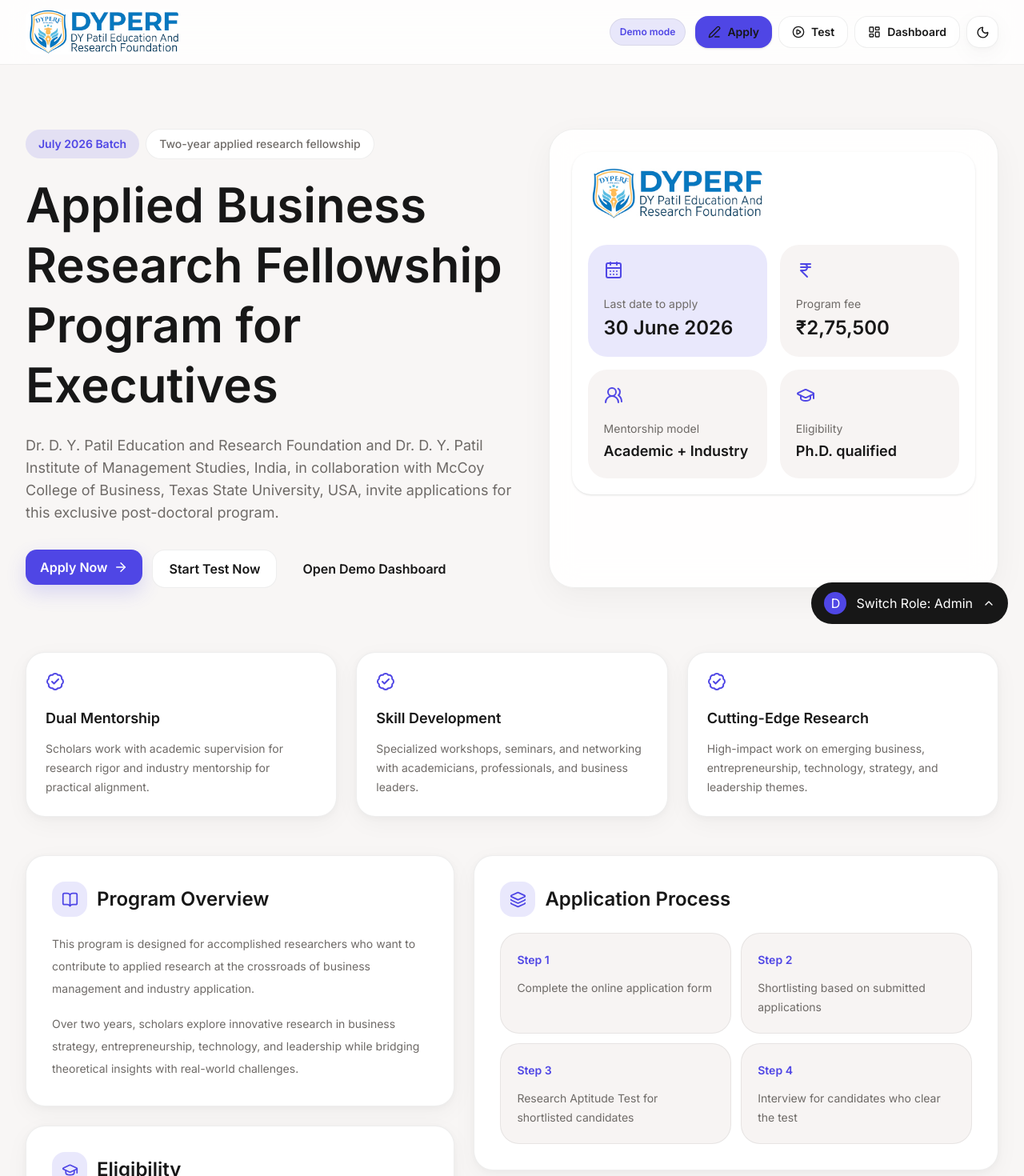
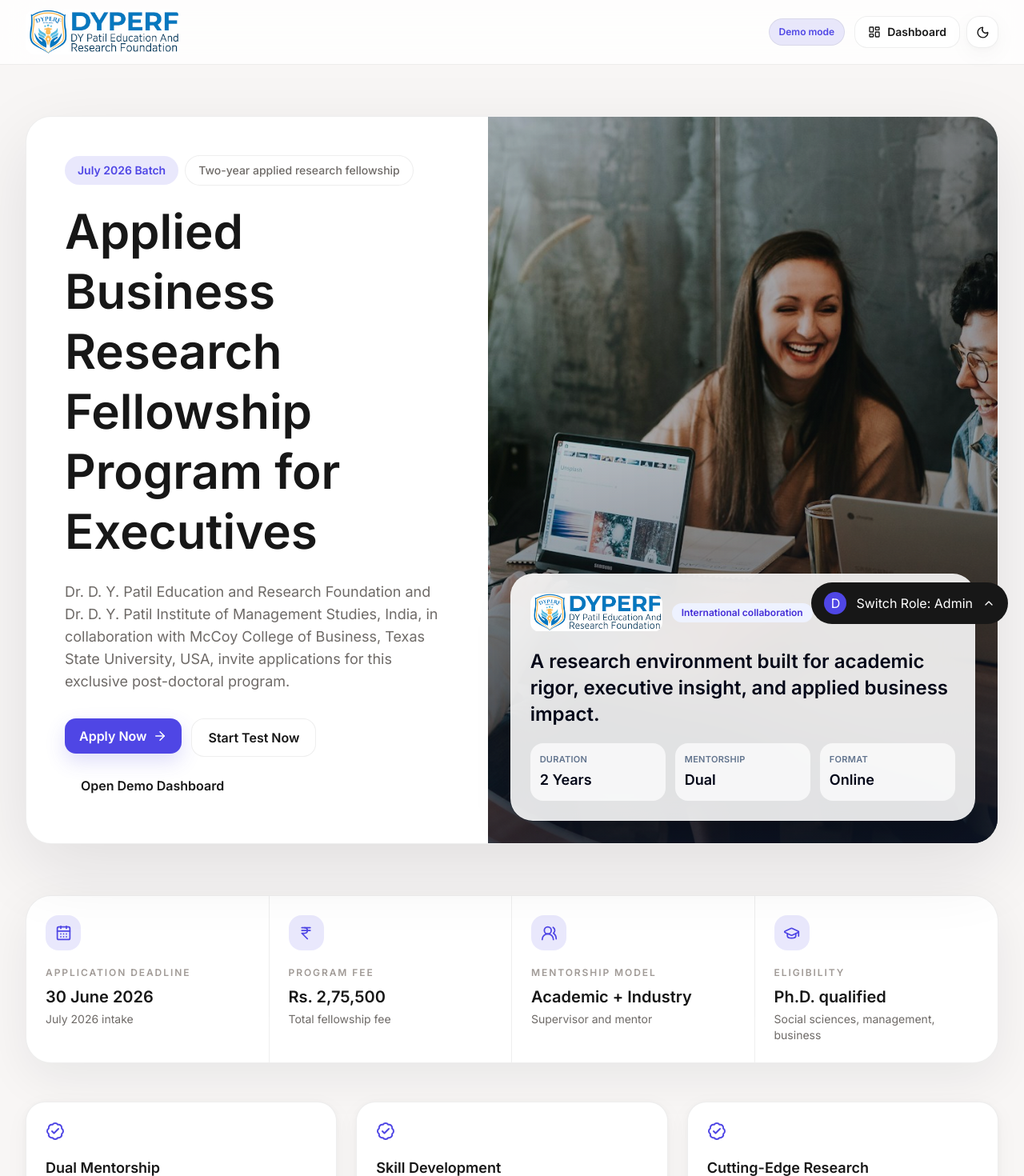
Before and after one commit to Digigit24/dypatilerp, a React (Vite) app: page / in a window 1280 px wide. Shown: the top 1470 px of the page at 80% size. Built offline with nearby package versions, Linux system fonts and the light colour scheme.

Commit message:
Polish landing page hero

```diff
--- a/src/layouts/PublicLayout.jsx
+++ b/src/layouts/PublicLayout.jsx
@@ -1,5 +1,5 @@
 import { Link, Outlet } from 'react-router-dom'
-import { LayoutDashboard, Moon, PenLine, PlayCircle, Sun } from 'lucide-react'
+import { LayoutDashboard, Moon, Sun } from 'lucide-react'
 import DevRoleSwitcher from '../components/shared/DevRoleSwitcher.jsx'
 import { useUiStore } from '../store/uiStore.js'
 
@@ -14,9 +14,7 @@
           <img src="/logo-new.jpg" alt="DYPERF" className="h-12 w-auto max-w-[190px] rounded-xl object-contain sm:h-14" />
         </Link>
         <span className="rounded-full border border-[var(--border)] bg-[var(--accent-tint)] px-3 py-2 text-xs font-semibold text-[var(--accent)]">Demo mode</span>
-        <nav className="flex w-full flex-wrap items-center gap-2 sm:w-auto sm:justify-end">
-          <Link to="/apply" className="inline-flex h-10 items-center gap-2 rounded-2xl bg-[var(--accent)] px-3 text-sm font-semibold text-white shadow-sm sm:px-4"><PenLine size={16} />Apply</Link>
-          <Link to="/test/test_001" className="inline-flex h-10 items-center gap-2 rounded-2xl border border-[var(--border)] bg-[var(--card)] px-3 text-sm font-semibold text-[var(--text)] sm:px-4"><PlayCircle size={16} />Test</Link>
+        <nav className="flex flex-wrap items-center gap-2 sm:justify-end">
           <Link to="/admin" className="inline-flex h-10 items-center gap-2 rounded-2xl border border-[var(--border)] bg-[var(--card)] px-3 text-sm font-semibold text-[var(--text)] sm:px-4"><LayoutDashboard size={16} />Dashboard</Link>
           <button type="button" className="theme-icon-button !h-10 !w-10" onClick={toggleTheme} aria-label="Toggle theme">
             {theme === 'dark' ? <Sun size={17} /> : <Moon size={17} />}
--- a/src/pages/public/LandingPage.jsx
+++ b/src/pages/public/LandingPage.jsx
@@ -59,9 +59,10 @@
   const totalInr = fees.reduce((sum, fee) => sum + Number(fee[2].replaceAll(',', '')), 0)
 
   return <div className="public-page overflow-hidden">
-    <section className="relative mx-auto grid max-w-7xl gap-8 px-4 py-10 sm:px-6 sm:py-14 lg:grid-cols-[1.05fr_.95fr] lg:px-8 lg:py-20">
-      <div className="absolute inset-x-0 top-0 -z-10 h-[520px] bg-[radial-gradient(circle_at_20%_0%,var(--accent-tint),transparent_32rem),linear-gradient(180deg,var(--card),transparent)]" />
-      <div className="flex flex-col justify-center">
+    <section className="relative px-4 py-8 sm:px-6 sm:py-12 lg:px-8 lg:py-16">
+      <div className="absolute inset-x-0 top-0 -z-10 h-[720px] bg-[linear-gradient(180deg,var(--card),transparent_78%),radial-gradient(circle_at_16%_8%,var(--accent-tint),transparent_30rem)]" />
+      <div className="mx-auto grid max-w-7xl overflow-hidden rounded-[2rem] border border-[var(--border)] bg-[var(--card)] shadow-[0_30px_90px_rgba(15,23,42,.10)] lg:grid-cols-[.95fr_1.05fr]">
+        <div className="flex min-h-[560px] flex-col justify-center p-6 sm:p-10 lg:p-12">
           <div className="mb-5 flex flex-wrap items-center gap-2">
             <span className="rounded-full bg-[var(--accent-tint)] px-4 py-2 text-sm font-semibold text-[var(--accent)]">July 2026 Batch</span>
             <span className="rounded-full border border-[var(--border)] bg-[var(--card)] px-4 py-2 text-sm font-medium text-[var(--secondary)]">Two-year applied research fellowship</span>
@@ -79,34 +80,31 @@
           </div>
         </div>
 
-      <div className="soft-panel rounded-[2rem] p-5 sm:p-7">
-        <div className="rounded-[1.5rem] bg-[var(--card)] p-5 shadow-sm">
-          <div className="flex items-center gap-4">
-            <img src="/logo-new.jpg" alt="DYPERF" className="h-16 w-auto rounded-2xl object-contain" />
+        <div className="relative min-h-[420px] lg:min-h-[560px]">
+          <img src="/landing-research.jpg" alt="Researchers collaborating in a modern academic workspace" className="absolute inset-0 h-full w-full object-cover" />
+          <div className="absolute inset-0 bg-[linear-gradient(90deg,rgba(15,23,42,.12),rgba(15,23,42,.28)),linear-gradient(180deg,transparent_45%,rgba(15,23,42,.72))]" />
+          <div className="absolute bottom-5 left-5 right-5 rounded-[1.75rem] border border-white/20 bg-white/88 p-5 text-slate-950 shadow-2xl backdrop-blur-xl sm:bottom-7 sm:left-7 sm:right-7 sm:p-6">
+            <div className="flex flex-wrap items-center gap-3">
+              <img src="/logo-new.jpg" alt="DYPERF" className="h-12 w-auto rounded-xl object-contain" />
+              <span className="rounded-full bg-indigo-50 px-3 py-1 text-xs font-semibold text-indigo-700">International collaboration</span>
             </div>
-          <div className="mt-8 grid gap-4 sm:grid-cols-2">
-            <div className="rounded-3xl bg-[var(--accent-tint)] p-5">
-              <CalendarDays className="text-[var(--accent)]" size={24} />
-              <p className="mt-5 text-sm text-[var(--secondary)]">Last date to apply</p>
-              <p className="mt-1 text-2xl font-semibold">30 June 2026</p>
-            </div>
-            <div className="rounded-3xl bg-[var(--surface)] p-5">
-              <IndianRupee className="text-[var(--accent)]" size={24} />
-              <p className="mt-5 text-sm text-[var(--secondary)]">Program fee</p>
-              <p className="mt-1 text-2xl font-semibold">₹{totalInr.toLocaleString('en-IN')}</p>
-            </div>
-            <div className="rounded-3xl bg-[var(--surface)] p-5">
-              <UsersRound className="text-[var(--accent)]" size={24} />
-              <p className="mt-5 text-sm text-[var(--secondary)]">Mentorship model</p>
-              <p className="mt-1 text-lg font-semibold">Academic + Industry</p>
-            </div>
-            <div className="rounded-3xl bg-[var(--surface)] p-5">
-              <GraduationCap className="text-[var(--accent)]" size={24} />
-              <p className="mt-5 text-sm text-[var(--secondary)]">Eligibility</p>
-              <p className="mt-1 text-lg font-semibold">Ph.D. qualified</p>
+            <p className="mt-5 max-w-xl text-xl font-semibold leading-snug sm:text-2xl">A research environment built for academic rigor, executive insight, and applied business impact.</p>
+            <div className="mt-5 grid gap-3 sm:grid-cols-3">
+              <HeroStat label="Duration" value="2 Years" />
+              <HeroStat label="Mentorship" value="Dual" />
+              <HeroStat label="Format" value="Online" />
             </div>
           </div>
         </div>
+      </div>
+    </section>
+
+    <section className="mx-auto max-w-7xl px-4 pb-12 sm:px-6 lg:px-8">
+      <div className="grid overflow-hidden rounded-[2rem] border border-[var(--border)] bg-[var(--card)] shadow-[0_18px_60px_rgba(15,23,42,.07)] md:grid-cols-4">
+        <AtGlance icon={CalendarDays} label="Application Deadline" value="30 June 2026" helper="July 2026 intake" />
+        <AtGlance icon={IndianRupee} label="Program Fee" value={`Rs. ${totalInr.toLocaleString('en-IN')}`} helper="Total fellowship fee" />
+        <AtGlance icon={UsersRound} label="Mentorship Model" value="Academic + Industry" helper="Supervisor and mentor" />
+        <AtGlance icon={GraduationCap} label="Eligibility" value="Ph.D. qualified" helper="Social sciences, management, business" />
       </div>
     </section>
 
@@ -183,12 +181,12 @@
                 {fees.map((row) => <tr key={row[0]} className="border-b border-[var(--border)] last:border-0">
                   <td className="py-4 pr-4 text-[var(--secondary)]">{row[0]}</td>
                   <td className="py-4 pr-4 font-semibold">{row[1]}</td>
-                  <td className="py-4 font-semibold">₹{row[2]}</td>
+                  <td className="py-4 font-semibold">Rs. {row[2]}</td>
                 </tr>)}
                 <tr className="bg-[var(--accent-tint)]">
                   <td className="rounded-l-2xl py-4 pr-4 font-semibold">Total</td>
                   <td className="py-4 pr-4 font-semibold">2,900</td>
-                  <td className="rounded-r-2xl py-4 font-semibold">₹2,75,500</td>
+                  <td className="rounded-r-2xl py-4 font-semibold">Rs. 2,75,500</td>
                 </tr>
               </tbody>
             </table>
@@ -202,7 +200,7 @@
         <div>
           <h2 className="text-2xl font-semibold">Ready to begin your application?</h2>
           <p className="mt-3 max-w-3xl text-sm leading-6 text-[var(--secondary)]">The Post-Doctoral Research Center, Dr. D. Y. Patil Education and Research Foundation, Dr. D. Y. Patil Institute of Management Studies, Dr. D. Y. Patil Group, Pune.</p>
-          <p className="mt-2 text-sm text-[var(--secondary)]">Contact: programs@dyperf.com · +91 8983942995</p>
+          <p className="mt-2 text-sm text-[var(--secondary)]">Contact: programs@dyperf.com - +91 8983942995</p>
         </div>
         <div className="flex flex-wrap gap-3">
           <Link to="/apply" className="btn-primary inline-flex h-12 items-center gap-2 rounded-2xl px-5">Apply Now <ArrowRight size={18} /></Link>
@@ -212,3 +210,21 @@
     </section>
   </div>
 }
+
+function HeroStat({ label, value }) {
+  return <div className="rounded-2xl bg-white/70 p-3">
+    <p className="text-[11px] font-semibold uppercase tracking-wide text-slate-500">{label}</p>
+    <p className="mt-1 text-lg font-semibold text-slate-950">{value}</p>
+  </div>
+}
+
+function AtGlance({ icon: Icon, label, value, helper }) {
+  return <div className="border-b border-[var(--border)] p-5 last:border-b-0 sm:p-6 md:border-b-0 md:border-r md:last:border-r-0">
+    <div className="grid h-11 w-11 place-items-center rounded-2xl bg-[var(--accent-tint)] text-[var(--accent)]">
+      <Icon size={21} />
+    </div>
+    <p className="mt-5 text-xs font-semibold uppercase tracking-[0.16em] text-[var(--muted)]">{label}</p>
+    <p className="mt-2 text-xl font-semibold text-[var(--text)]">{value}</p>
+    <p className="mt-1 text-sm leading-5 text-[var(--secondary)]">{helper}</p>
+  </div>
+}
```
Also changed, not shown: public/landing-research.jpg (added). Lines whose indentation alone changed are shown as unchanged.
